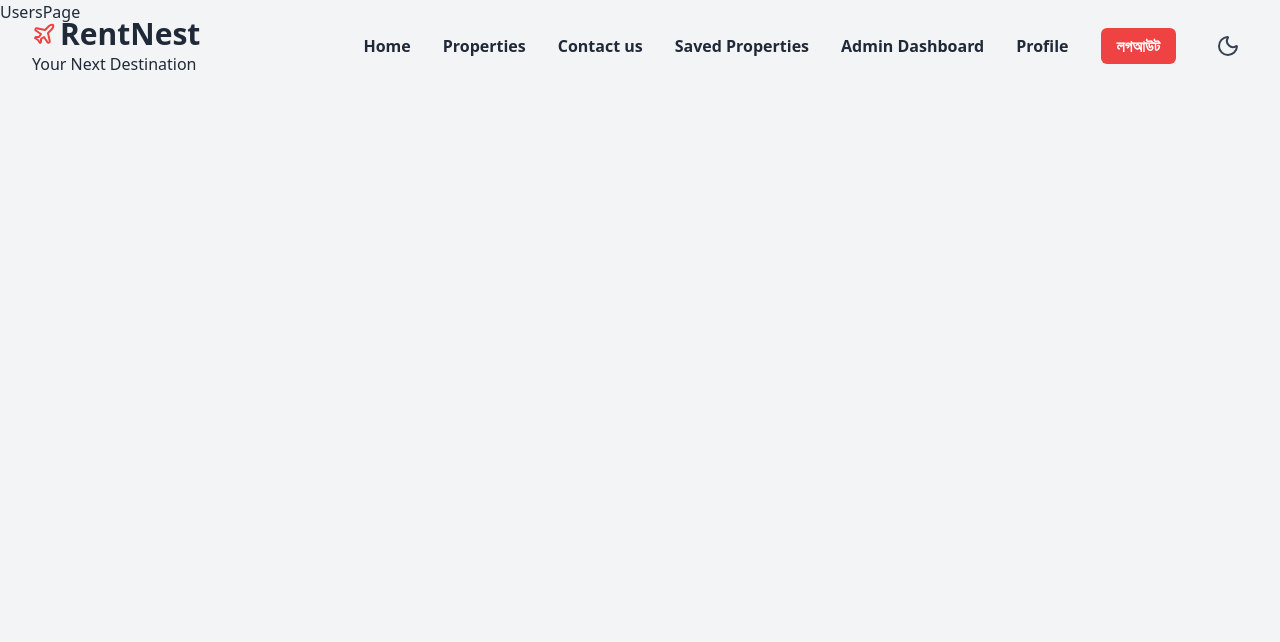
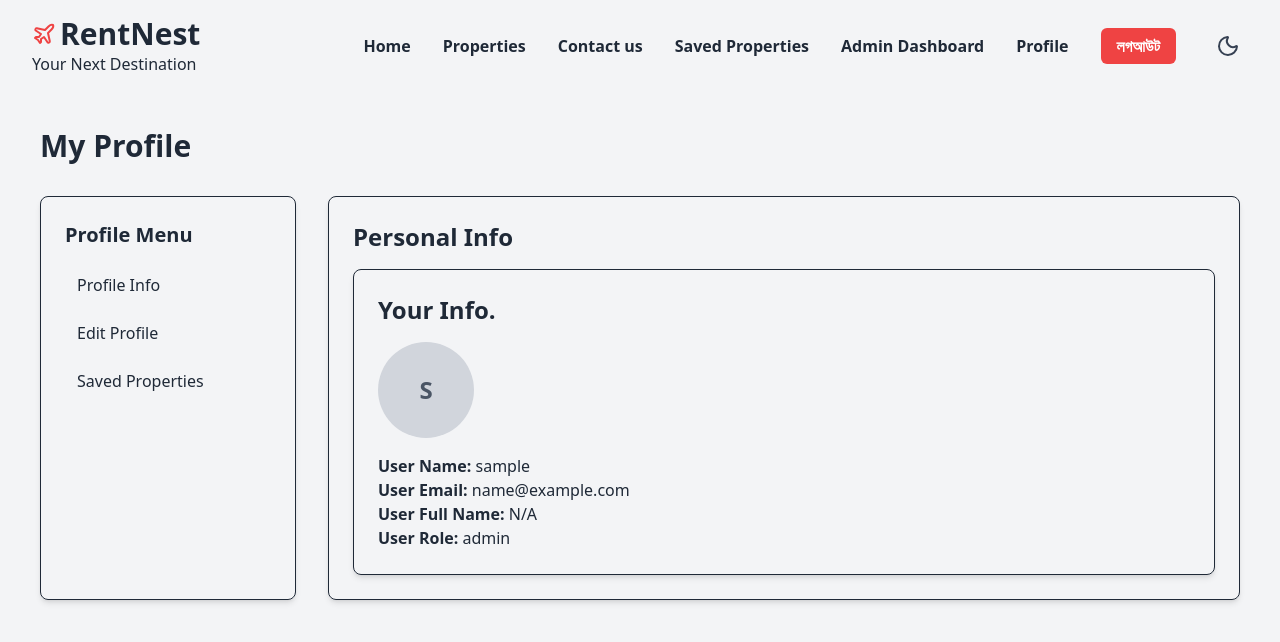
Before and after one commit to khanRabiul/rent-nest, a Next.js app in the folder frontend/: page /user in a window 1280 px wide. Shown: the top 642 px of the page. Built offline with nearby package versions, Linux system fonts and the light colour scheme; no server answers; sample sign-in values are in the browser's storage.

Commit message:
frontend()  [ProfileInfo.tsx, Sidebar, SignIn, SignUp] bug fiexs

```diff
--- a/frontend/src/app/user/page.tsx
+++ b/frontend/src/app/user/page.tsx
@@ -1,14 +1,57 @@
-import ProfileInfo from "@/ui/user/ProfileInfo";
+"use client";
 
-const UsersPage = () => {
+import { useEffect } from 'react';
+import { useRouter, usePathname } from 'next/navigation';
+import { useAuth } from '@/contexts/AuthContext';
+import Link from 'next/link';
+
+import ProfileInfo from '@/ui/user/ProfileInfo';
+import ProfileSidebar from '@/ui/user/ProfileSidebar';
+
+export default function ProfilePage() {
+  const { user, isLoggedIn, isLoading: authLoading } = useAuth();
+  const router = useRouter();
+  const pathname = usePathname();
+
+  useEffect(() => {
+    if (authLoading) return;
+    if (!isLoggedIn) {
+      router.push('/signin');
+    }
+  }, [isLoggedIn, authLoading, router]);
+
+  if (authLoading) {
+    return (
+      <div className="min-h-screen pt-24 flex items-center justify-center bg-[--background] text-[--foreground]">
+        <p>Loading your profile...</p>
+      </div>
+    );
+  }
+
+  if (!user) {
+    return (
+      <div className="min-h-screen pt-24 flex items-center justify-center bg-[--background] text-[--foreground]">
+        <p className="text-red-500">Please sign in to view your profile.</p>
+      </div>
+    );
+  }
+
   return (
-    <section>
-      <h1>UsersPage</h1>
-      <div>
-        {/* <ProfileInfo user={user}/> */}
+    <div className="min-h-screen pt-24 bg-[--background] text-[--foreground]">
+      <div className="container mx-auto py-8">
+        <h1 className="text-3xl font-bold mb-8 text-[--primary]">My Profile</h1>
+
+        <div className="flex flex-col md:flex-row gap-8">
+          {/* Sidebar Menu */}
+          <ProfileSidebar user={user} toggleMobileMenu={() => { }} />
+
+          {/* Content Area*/}
+          <main className="flex-1 bg-[--card-bg] p-6 rounded-lg shadow-md border border-[--border]">
+            <h2 className="text-2xl font-semibold mb-4 text-[--foreground]">Personal Info</h2>
+            <ProfileInfo user={user} />
+          </main>
+        </div>
       </div>
-    </section>
+    </div>
   );
-};
-
-export default UsersPage;
+}
--- a/frontend/src/ui/auth/SignUpForm.tsx
+++ b/frontend/src/ui/auth/SignUpForm.tsx
@@ -66,11 +66,21 @@ const SignUpForm = () => {
         </div>
 
         <div>
+          <label htmlFor="fullName" className="block text-sm font-medium text-[--foreground-muted] mb-1">Full Name</label>
+          <input type="text"
+            id='fullName'
+            value={fullName}
+            onChange={(e) => setFullName(e.target.value)}
+            className="w-full px-4 py-2 border border-[--border] rounded-md bg-[--bg-light] text-[--foreground] focus:ring-[--primary] focus:border-[--primary]"
+          />
+        </div>
+
+        <div>
           <label htmlFor="email" className="block text-sm font-medium text-[--foreground-muted] mb-1">Email</label>
           <input type="text"
             id='email'
             value={email}
-            onChange={(e) => setUsername(e.target.value)}
+            onChange={(e) => setEmail(e.target.value)}
             className="w-full px-4 py-2 border border-[--border] rounded-md bg-[--bg-light] text-[--foreground] focus:ring-[--primary] focus:border-[--primary]"
             required
           />
@@ -81,25 +91,15 @@ const SignUpForm = () => {
           <input type="text"
             id='password'
             value={password}
-            onChange={(e) => setUsername(e.target.value)}
+            onChange={(e) => setPassword(e.target.value)}
             className="w-full px-4 py-2 border border-[--border] rounded-md bg-[--bg-light] text-[--foreground] focus:ring-[--primary] focus:border-[--primary]"
             required
           />
         </div>
 
         <div>
-          <label htmlFor="fullName" className="block text-sm font-medium text-[--foreground-muted] mb-1">Full Name</label>
-          <input type="text"
-            id='fullName'
-            value={fullName}
-            onChange={(e) => setUsername(e.target.value)}
-            className="w-full px-4 py-2 border border-[--border] rounded-md bg-[--bg-light] text-[--foreground] focus:ring-[--primary] focus:border-[--primary]"
-          />
-        </div>
-
-        <div>
           <label htmlFor="role" className="block text-sm font-medium text-[--foreground-muted] mb-1">Role</label>
-          <select id="role" value={role} onChange={(e) => e.target.value}
+          <select id="role" value={role} onChange={(e) => setRole(e.target.value)}
             className="w-full px-4 py-2 border border-[--border] rounded-md bg-[--bg-light] text-[--foreground] focus:ring-[--primary] focus:border-[--primary]"
           >
             <option value="user">User</option>
--- a/frontend/src/ui/user/ProfileInfo.tsx
+++ b/frontend/src/ui/user/ProfileInfo.tsx
@@ -1,3 +1,5 @@
+'use client'
+
 import { IFrontendUser } from "@/contexts/AuthContext";
 import Image from "next/image";
 
```
